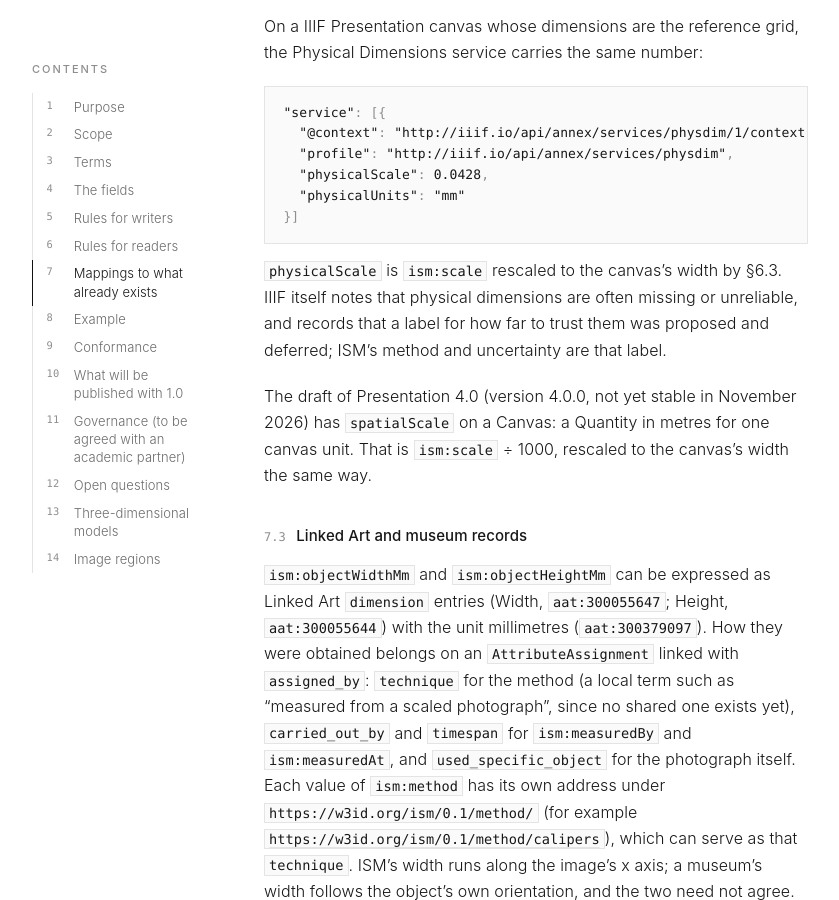
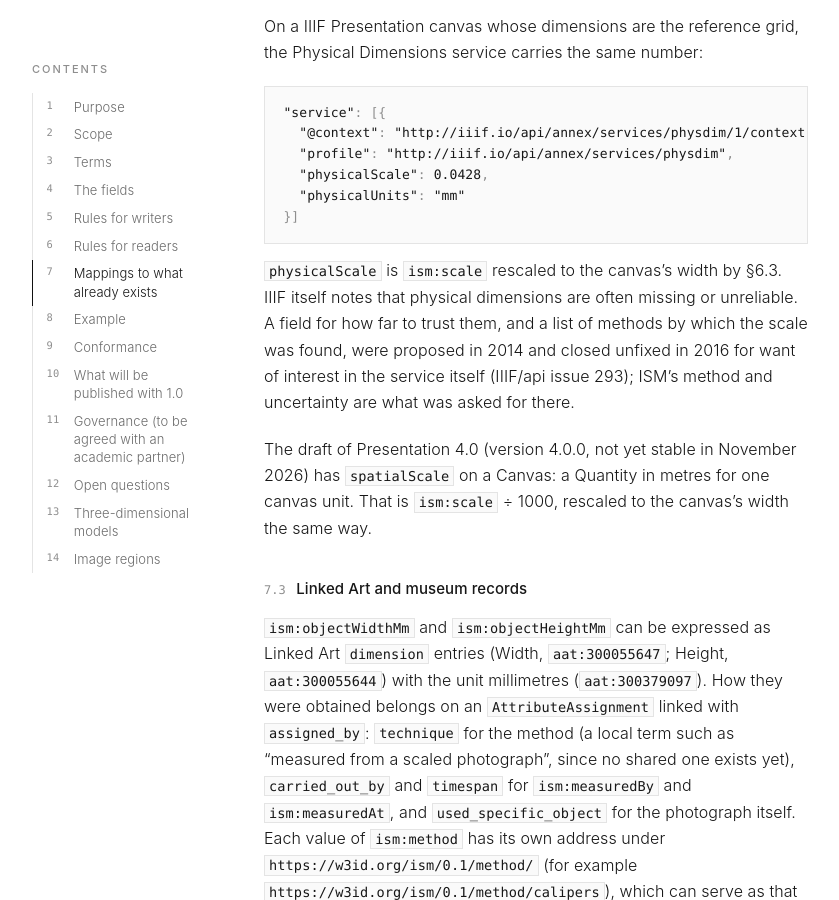
Before and after one commit to image-scale-metadata/image-scale-metadata.github.io, a Jekyll site: the page built from index.md, in a window 1280 px wide and 900 px high, scrolled down 11886 px. Shown: the whole window, without its empty margins (76-915 px from the left). Built offline with Jekyll 4.4.1, drawn with Linux system fonts in a browser that asks for light colours.

Commit message:
Say what became of IIIF's confidence proposal: closed unfixed in 2016
The annex still calls it deferred; the issue (IIIF/api 293) was closed in
October 2016.

Co-Authored-By: Claude Fable 5.2 <noreply@anthropic.com>

````diff
--- a/index.md
+++ b/index.md
@@ -371,8 +371,10 @@ Dimensions service carries the same number:
 ```
 
 `physicalScale` is `ism:scale` rescaled to the canvas's width by §6.3. IIIF itself notes
-that physical dimensions are often missing or unreliable, and records that a label for how far
-to trust them was proposed and deferred; ISM's method and uncertainty are that label.
+that physical dimensions are often missing or unreliable. A field for how far to trust them, and
+a list of methods by which the scale was found, were proposed in 2014 and closed unfixed in 2016
+for want of interest in the service itself (IIIF/api issue 293); ISM's method and uncertainty are
+what was asked for there.
 
 The draft of Presentation 4.0 (version 4.0.0, not yet stable in November 2026) has
 `spatialScale` on a Canvas: a Quantity in metres for one canvas unit. That is `ism:scale` ÷ 1000,
````
